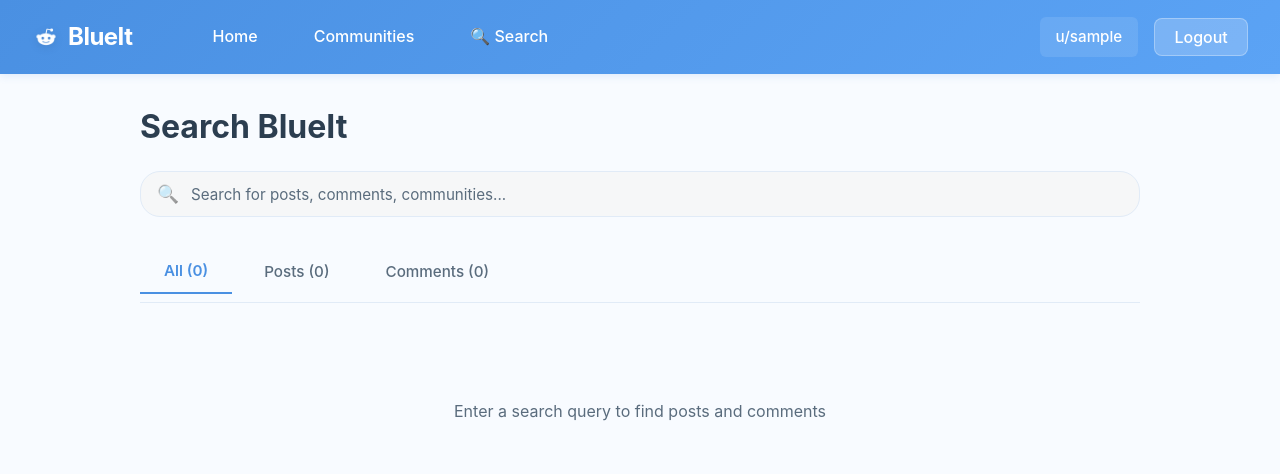
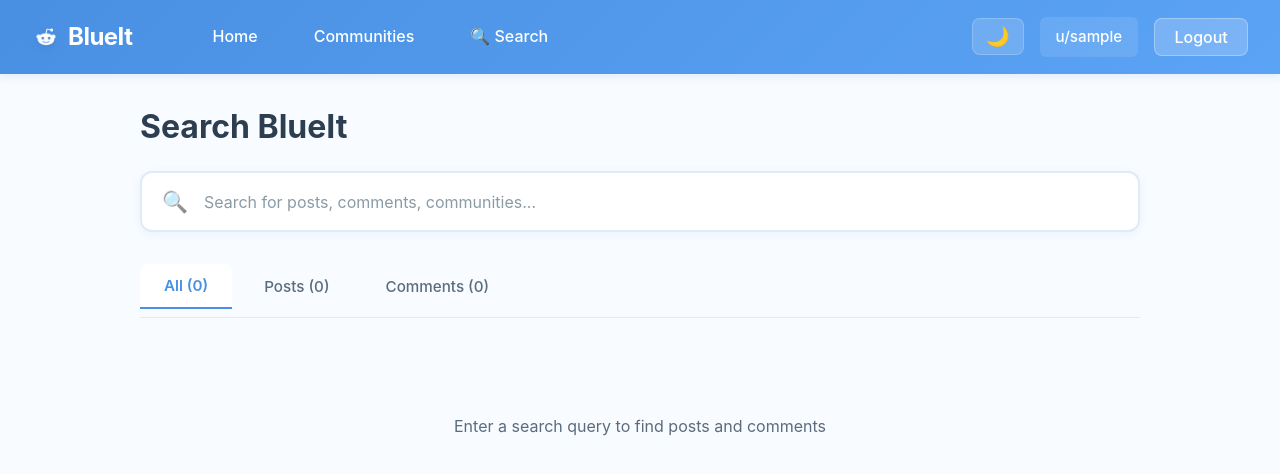
Before and after one commit to GraceZhang64/reddit_project, a React (Vite) app in the folder client/: page /search in a window 1280 px wide. Shown: the top 474 px of the page. Built offline with nearby package versions, Linux system fonts and the light colour scheme; sample sign-in values are in the browser's storage.

Commit message:
dark mode and fixed search bar on communities

```diff
--- a/client/src/App.css
+++ b/client/src/App.css
@@ -79,6 +79,26 @@
   display: flex;
   align-items: center;
   gap: 1rem;
+}
+
+.theme-toggle {
+  background-color: rgba(255, 255, 255, 0.15);
+  color: white;
+  border: 1px solid rgba(255, 255, 255, 0.2);
+  padding: 0.5rem 0.8rem;
+  font-size: 1.2rem;
+  line-height: 1;
+  cursor: pointer;
+  transition: all 0.2s ease;
+  display: flex;
+  align-items: center;
+  justify-content: center;
+}
+
+.theme-toggle:hover {
+  background-color: rgba(255, 255, 255, 0.25);
+  transform: translateY(-1px) rotate(15deg);
+  box-shadow: 0 4px 12px rgba(0, 0, 0, 0.15);
 }
 
 .username {
--- a/client/src/App.tsx
+++ b/client/src/App.tsx
@@ -1,6 +1,7 @@
 import { BrowserRouter as Router, Route, Routes, Link, Navigate } from 'react-router-dom';
 import { useState, useEffect } from 'react';
 import { authService } from './services/auth';
+import { useTheme } from './context/ThemeContext';
 import HomePage from './pages/HomePage';
 import CommunitiesPage from './pages/CommunitiesPage';
 import CommunityPage from './pages/CommunityPage';
@@ -10,6 +11,7 @@ import AuthPage from './pages/AuthPage';
 import './App.css';
 
 function App() {
+  const { theme, toggleTheme } = useTheme();
   const [isAuthenticated, setIsAuthenticated] = useState(false);
   const [username, setUsername] = useState('');
   const [isLoading, setIsLoading] = useState(true);
@@ -71,6 +73,9 @@ function App() {
                 <Link to="/search" className="nav-link">🔍 Search</Link>
               </div>
               <div className="nav-actions">
+                <button onClick={toggleTheme} className="theme-toggle" title={`Switch to ${theme === 'light' ? 'dark' : 'light'} mode`}>
+                  {theme === 'light' ? '🌙' : '☀️'}
+                </button>
                 <span className="username">u/{username}</span>
                 <button onClick={handleLogout} className="logout-btn">
                   Logout
--- a/client/src/components/SearchBar.css
+++ b/client/src/components/SearchBar.css
@@ -6,23 +6,31 @@
 .search-bar {
   display: flex;
   align-items: center;
-  background: var(--blueit-bg-secondary, #f6f7f8);
-  border: 1px solid var(--blueit-border, #ccc);
-  border-radius: 20px;
-  padding: 0.5rem 1rem;
-  transition: all 0.2s ease;
+  background: var(--blueit-card-bg);
+  border: 2px solid var(--blueit-border);
+  border-radius: 12px;
+  padding: 0.75rem 1.25rem;
+  transition: all 0.3s ease;
+  box-shadow: 0 2px 8px rgba(74, 144, 226, 0.08);
 }
 
 .search-bar:focus-within {
-  border-color: var(--blueit-primary, #0079d3);
-  box-shadow: 0 0 0 1px var(--blueit-primary, #0079d3);
-  background: white;
+  border-color: var(--blueit-primary);
+  box-shadow: 0 4px 16px rgba(74, 144, 226, 0.2);
+  background: var(--blueit-card-bg);
+  transform: translateY(-1px);
 }
 
 .search-icon {
-  font-size: 1.1rem;
-  margin-right: 0.5rem;
-  opacity: 0.6;
+  font-size: 1.3rem;
+  margin-right: 0.75rem;
+  color: var(--blueit-primary);
+  opacity: 0.7;
+  transition: opacity 0.2s ease;
+}
+
+.search-bar:focus-within .search-icon {
+  opacity: 1;
 }
 
 .search-input {
@@ -30,12 +38,15 @@
   border: none;
   background: transparent;
   outline: none;
-  font-size: 0.95rem;
+  font-size: 1rem;
   padding: 0.25rem;
+  color: var(--blueit-text);
+  font-weight: 400;
 }
 
 .search-input::placeholder {
-  color: var(--blueit-text-secondary, #7c7c7c);
+  color: var(--blueit-text-muted);
+  font-weight: 400;
 }
 
 .search-loading {
@@ -56,26 +67,30 @@
 .search-clear {
   background: transparent;
   border: none;
-  color: var(--blueit-text-secondary, #7c7c7c);
+  color: var(--blueit-text-muted);
   cursor: pointer;
-  font-size: 1.2rem;
-  padding: 0.25rem 0.5rem;
+  font-size: 1.3rem;
+  padding: 0.4rem;
   margin-left: 0.5rem;
   border-radius: 50%;
   display: flex;
   align-items: center;
   justify-content: center;
   transition: all 0.2s ease;
+  width: 28px;
+  height: 28px;
 }
 
 .search-clear:hover {
-  background: var(--blueit-bg-hover, #e6e6e6);
-  color: var(--blueit-text-primary, #1c1c1c);
+  background: var(--blueit-hover);
+  color: var(--blueit-text);
+  transform: scale(1.1);
 }
 
 .search-result-count {
-  font-size: 0.85rem;
-  color: var(--blueit-text-secondary, #7c7c7c);
-  margin-top: 0.5rem;
-  padding-left: 1rem;
+  font-size: 0.9rem;
+  color: var(--blueit-text-secondary);
+  margin-top: 0.75rem;
+  padding-left: 0.25rem;
+  font-weight: 500;
 }
--- /dev/null
+++ b/client/src/context/ThemeContext.tsx
@@ -0,0 +1,44 @@
+import { createContext, useContext, useState, useEffect, ReactNode } from 'react';
+
+type Theme = 'light' | 'dark';
+
+interface ThemeContextType {
+  theme: Theme;
+  toggleTheme: () => void;
+}
+
+const ThemeContext = createContext<ThemeContextType | undefined>(undefined);
+
+export const useTheme = () => {
+  const context = useContext(ThemeContext);
+  if (!context) {
+    throw new Error('useTheme must be used within a ThemeProvider');
+  }
+  return context;
+};
+
+interface ThemeProviderProps {
+  children: ReactNode;
+}
+
+export const ThemeProvider = ({ children }: ThemeProviderProps) => {
+  const [theme, setTheme] = useState<Theme>(() => {
+    const stored = localStorage.getItem('theme');
+    return (stored as Theme) || 'light';
+  });
+
+  useEffect(() => {
+    localStorage.setItem('theme', theme);
+    document.documentElement.setAttribute('data-theme', theme);
+  }, [theme]);
+
+  const toggleTheme = () => {
+    setTheme(prev => prev === 'light' ? 'dark' : 'light');
+  };
+
+  return (
+    <ThemeContext.Provider value={{ theme, toggleTheme }}>
+      {children}
+    </ThemeContext.Provider>
+  );
+};
--- a/client/src/index.css
+++ b/client/src/index.css
@@ -1,5 +1,5 @@
 :root {
-  /* BlueIt Color Palette */
+  /* BlueIt Color Palette - Light Mode */
   --blueit-primary: #4A90E2;
   --blueit-primary-dark: #357ABD;
   --blueit-primary-light: #6BA3E8;
@@ -17,6 +17,41 @@
   --blueit-success: #27AE60;
   --blueit-warning: #F39C12;
 
+  /* Additional variables */
+  --blueit-background: #F8FBFF;
+  --blueit-card-background: #FFFFFF;
+  --blueit-text-primary: #2C3E50;
+  --blueit-input-bg: #FFFFFF;
+  --blueit-shadow: rgba(0, 0, 0, 0.1);
+}
+
+[data-theme="dark"] {
+  /* BlueIt Color Palette - Dark Mode */
+  --blueit-primary: #5BA3F5;
+  --blueit-primary-dark: #4A90E2;
+  --blueit-primary-light: #7FB3FF;
+  --blueit-secondary: #4A90E2;
+  --blueit-accent: #6BA3E8;
+  --blueit-bg: #0F1419;
+  --blueit-card-bg: #16191E;
+  --blueit-border: #2F3336;
+  --blueit-text: #E7E9EA;
+  --blueit-text-secondary: #A8B3BD;
+  --blueit-text-muted: #6E767D;
+  --blueit-hover: #1C2025;
+  --blueit-error: #5BA3F5;
+  --blueit-success: #27AE60;
+  --blueit-warning: #F39C12;
+
+  /* Additional variables */
+  --blueit-background: #0F1419;
+  --blueit-card-background: #16191E;
+  --blueit-text-primary: #E7E9EA;
+  --blueit-input-bg: #1C2025;
+  --blueit-shadow: rgba(255, 255, 255, 0.05);
+}
+
+html {
   font-family: -apple-system, BlinkMacSystemFont, 'Segoe UI', 'Roboto', 'Oxygen',
     'Ubuntu', 'Cantarell', 'Fira Sans', 'Droid Sans', 'Helvetica Neue',
     sans-serif;
@@ -121,7 +156,7 @@ input, textarea, select {
   border: 2px solid var(--blueit-border);
   border-radius: 8px;
   padding: 0.6em 1em;
-  background-color: white;
+  background-color: var(--blueit-input-bg);
   color: var(--blueit-text);
   transition: all 0.2s ease;
 }
--- a/client/src/main.tsx
+++ b/client/src/main.tsx
@@ -1,10 +1,13 @@
 import React from 'react'
 import ReactDOM from 'react-dom/client'
 import App from './App.tsx'
+import { ThemeProvider } from './context/ThemeContext.tsx'
 import './index.css'
 
 ReactDOM.createRoot(document.getElementById('root')!).render(
   <React.StrictMode>
-    <App />
+    <ThemeProvider>
+      <App />
+    </ThemeProvider>
   </React.StrictMode>,
 )
--- a/client/src/pages/CommunitiesPage.css
+++ b/client/src/pages/CommunitiesPage.css
@@ -1,7 +1,7 @@
 .communities-page {
   min-height: 100vh;
   padding-top: 1.5rem;
-  background: #dae0e6;
+  background: var(--blueit-bg);
 }
 
 .page-header {
@@ -18,13 +18,13 @@
 .header-content h1 {
   margin: 0 0 0.5rem 0;
   font-size: 1.75rem;
-  color: #1c1c1c;
+  color: var(--blueit-text);
   font-weight: 500;
 }
 
 .header-content p {
   margin: 0;
-  color: #7c7c7c;
+  color: var(--blueit-text-secondary);
   font-size: 0.95rem;
 }
 
@@ -42,7 +42,7 @@
 }
 
 .create-button:hover {
-  background: #ff5722;
+  background: var(--blueit-primary-dark);
 }
 
 .create-button:active {
@@ -55,6 +55,11 @@
   padding: 0 1.5rem;
 }
 
+.search-section .search-bar-container {
+  max-width: 600px;
+  margin: 0 auto;
+}
+
 @media (max-width: 768px) {
   .page-header {
     flex-direction: column;
--- a/client/src/pages/HomePage.tsx
+++ b/client/src/pages/HomePage.tsx
@@ -144,10 +144,6 @@ function HomePage() {
     <div className="home-page">
       <div className="home-container">
         <div className="feed-content">
-          <div className="home-hero">
-            <img src="/blue%20logo.png" alt="BlueIt" className="home-hero-logo" />
-            <h1 className="home-hero-title">BlueIt</h1>
-          </div>
           <div className="feed-selector">
             <button
               className={`feed-tab ${feed === 'hot' ? 'active' : ''}`}
@@ -215,17 +211,6 @@ function HomePage() {
             <PostFeed posts={posts} onVote={handleVote} />
           )}
         </div>
-
-        <div className="home-sidebar">
-          <div className="sidebar-card">
-            <div className="sidebar-header">
-              <h3>Home</h3>
-            </div>
-            <p className="sidebar-description">
-              Your personal BlueIt frontpage. See posts from communities you've joined.
-            </p>
-          </div>
-        </div>
       </div>
     </div>
   );
```
